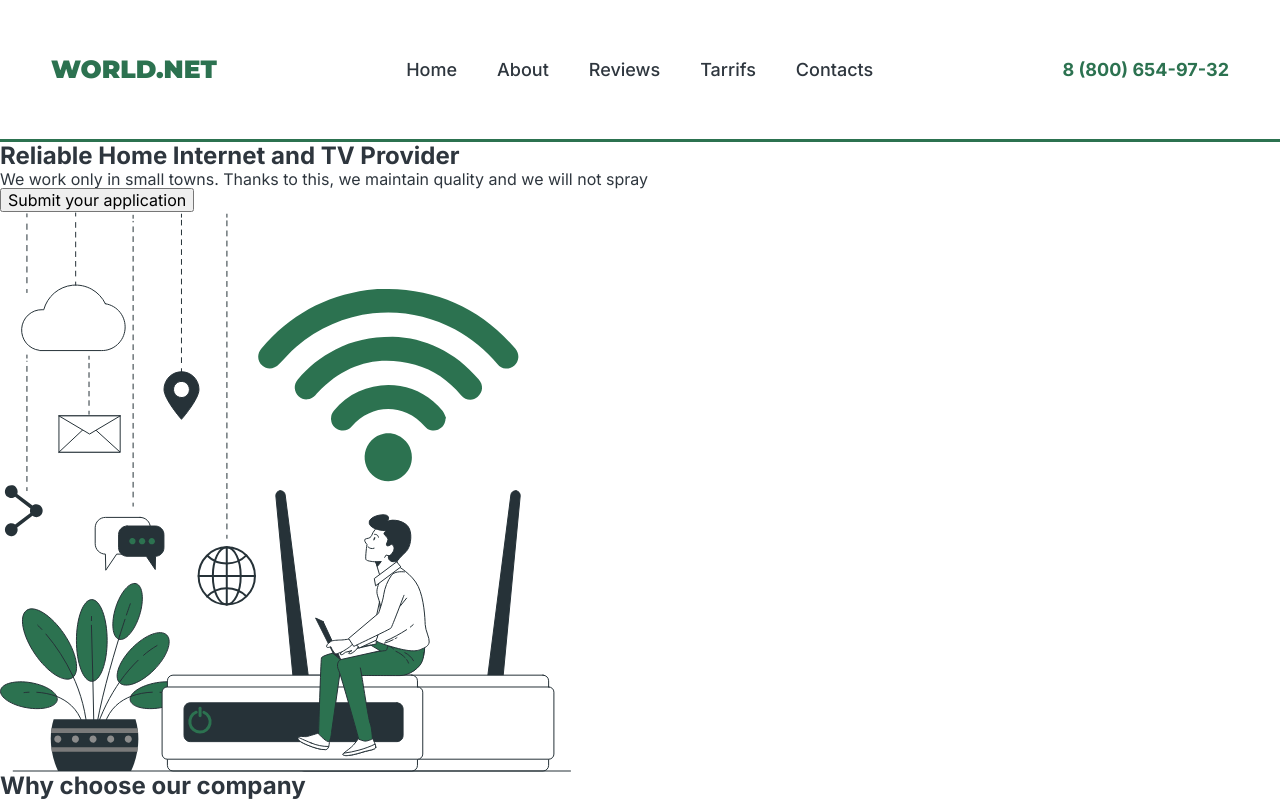
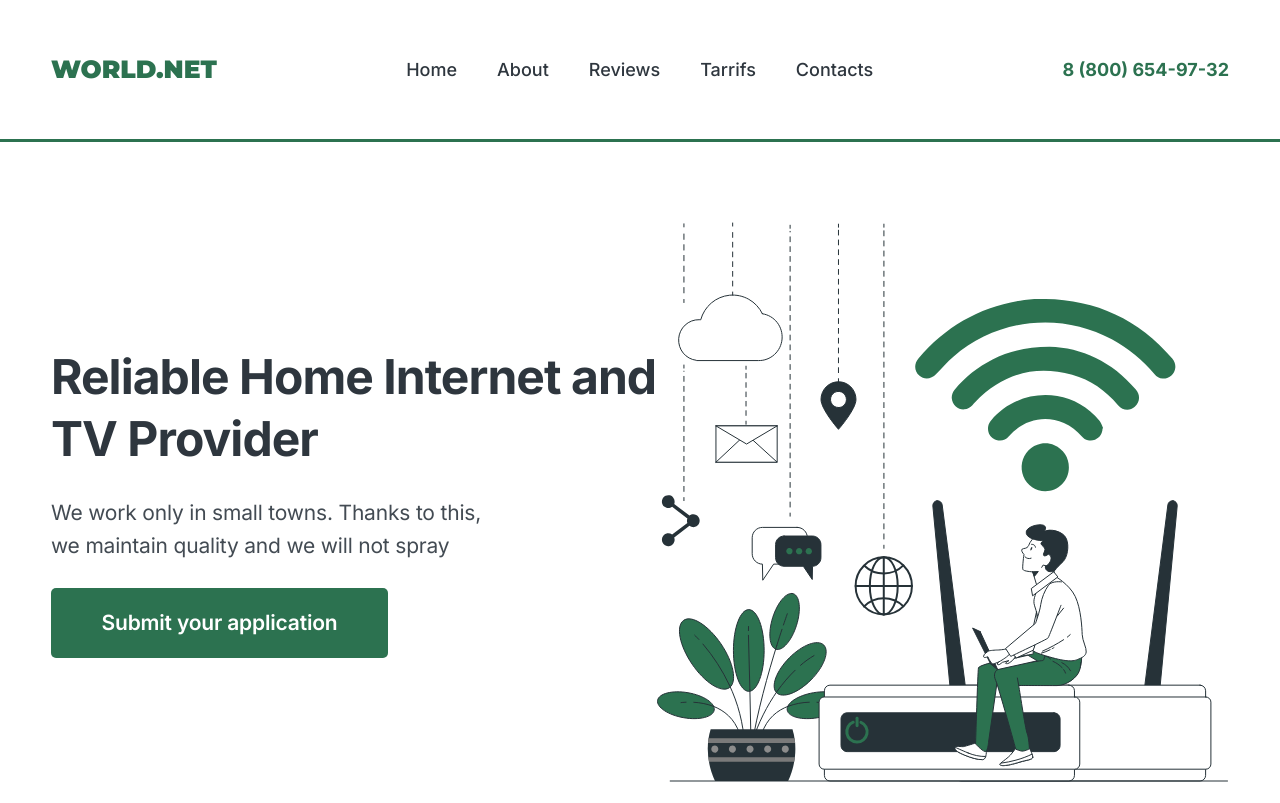
Before and after one commit to Leoyalta/team-project, a plain HTML site: page index.html in a window 1280 px wide. Shown: the top 803 px of the page. Drawn offline with nearby package versions, Linux system fonts and the light colour scheme.

Commit message:
add hero styles

```diff
--- a/css/styles.css
+++ b/css/styles.css
@@ -92,3 +92,44 @@ img {
   font-weight: 700;
   line-height: 1.52;
 }
+/* section 1 */
+.hero {
+  padding: 80px 0;
+}
+.container {
+}
+.hero-container {
+  display: flex;
+  align-items: center;
+}
+.hero-title {
+  color: #2E363E;
+font-size: 48px;
+line-height: 1.3;
+letter-spacing: -0.02em;
+margin-bottom: 25px;
+}
+.hero-text {
+  color: #434B53;
+font-size: 21px;
+line-height: 1.6;
+letter-spacing: -0.009em;
+margin-bottom: 25px;
+max-width: 434px;
+}
+.hero-button {
+color: #FFF;
+font-family: inherit;
+font-size: 21px;
+font-weight: 600;
+line-height: 1.43;
+letter-spacing: -0.009em;
+cursor: pointer;
+border-radius: 5px;
+background: #2C7250;
+min-width: 337px;
+height: 70px;
+border: none;
+}
+.hero-img {
+}
--- a/index.html
+++ b/index.html
@@ -40,19 +40,23 @@
     </header>
     <main>
       <!-- Section1 -->
-      <section>
-        <h1>Reliable Home Internet and TV Provider</h1>
-        <p>
+      <section class="hero">
+        <div class="container hero-container">
+          <div>
+            <h1 class="hero-title">Reliable Home Internet and TV Provider</h1>
+            <p class="hero-text">
               We work only in small towns. Thanks to this, we maintain quality and
               we will not spray
             </p>
-        <button type="button">Submit your application</button>
-        <img
+            <button type="button" class="hero-button">Submit your application</button>
+          </div>
+          <img class="hero-img"
             src="./images/hero-img.svg"
             alt="hero-img"
             width="572"
             height="560"
           />
+        </div>
       </section>
       <!-- section2 -->
       <section id="advantages">
```
Lines whose indentation alone changed are shown as unchanged.
